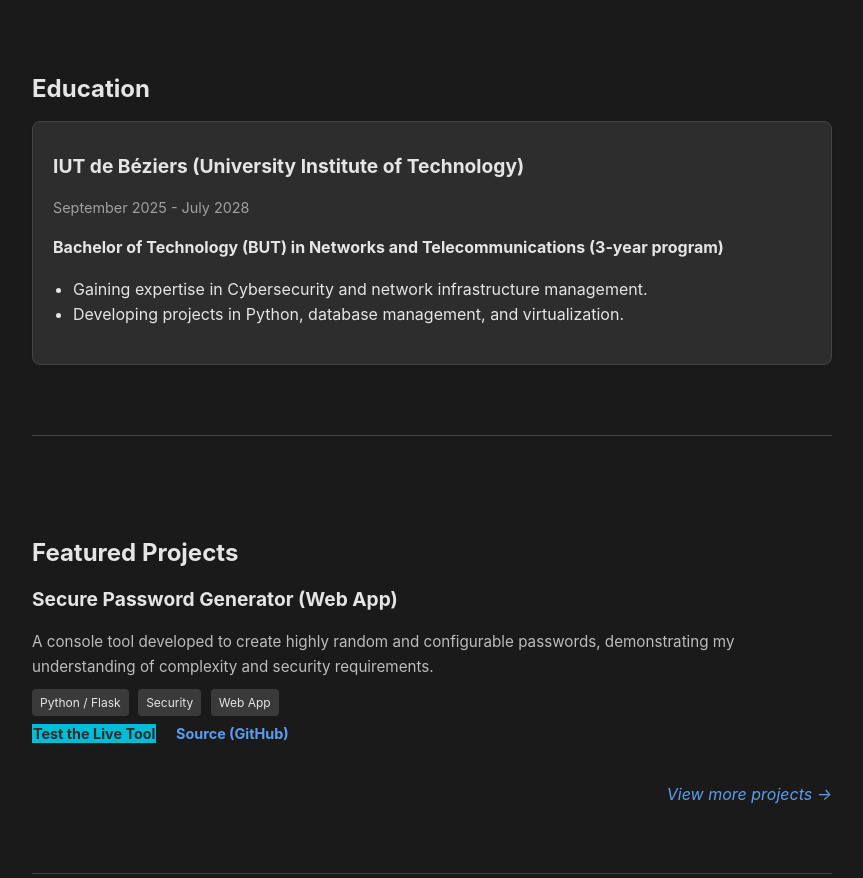
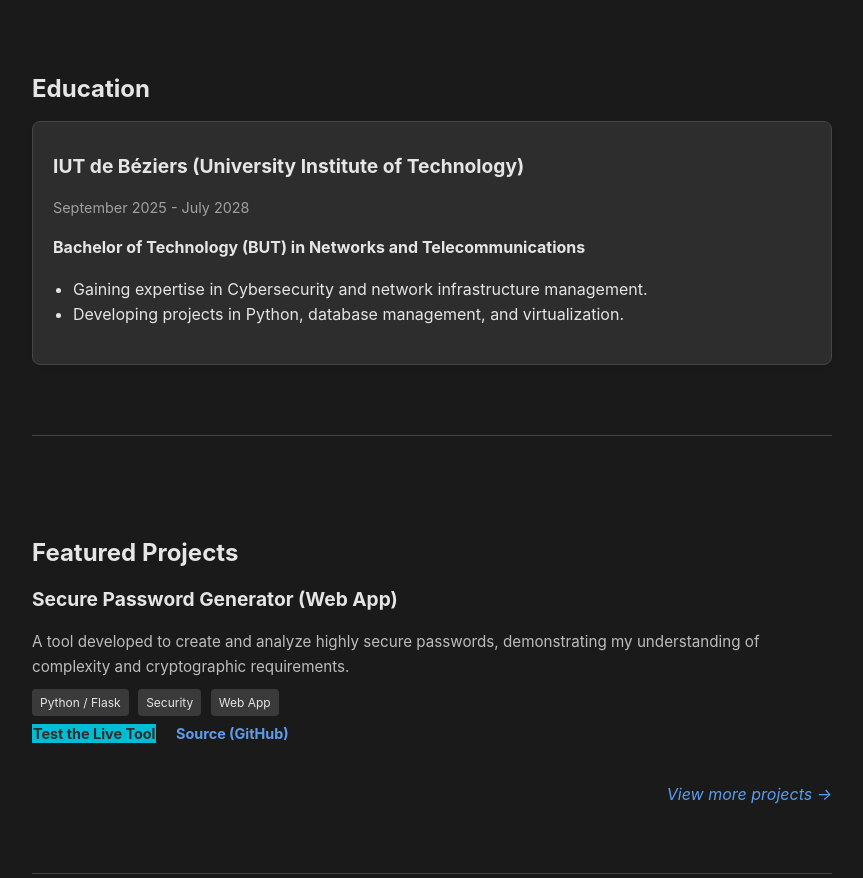
Before and after one commit to Night66fr/STANDEV, a Flask app: page /en in a window 1280 px wide. Shown: the part 560-1438 px from the top of the page, without its empty margins (208-1071 px from the left). Run offline with Flask 3, Linux system fonts and the light colour scheme.

Commit message:
Update index-en.html

```diff
--- a/templates/index-en.html
+++ b/templates/index-en.html
@@ -6,9 +6,7 @@
     <title>Stan DEV</title>
 
     <link rel="stylesheet" href="{{ url_for('static', filename='css/portfolio.css') }}">
-
     <link rel="icon" href="{{ url_for('static', filename='image/favicon.png') }}" type="image/png">
-
     <script src="{{ url_for('static', filename='js/script.js') }}" defer></script>
 </head>
 <body class="dark-theme">
@@ -18,7 +16,6 @@
             <a href="#home">Home</a>
             <a href="#projects">Projects</a>
             <a href="#blog">Blog</a>
-
             <a href="{{ url_for('contact_en') }}">Contact</a>
         </nav>
 
@@ -56,7 +53,7 @@
             <div class="card">
                 <h4>IUT de Béziers (University Institute of Technology)</h4>
                 <p class="date">September 2025 - July 2028</p>
-                <p><strong>Bachelor of Technology (BUT) in Networks and Telecommunications (3-year program)</strong></p>
+                <p><strong>Bachelor of Technology (BUT) in Networks and Telecommunications</strong></p>
                 <ul>
                     <li>Gaining expertise in Cybersecurity and network infrastructure management.</li>
                     <li>Developing projects in Python, database management, and virtualization.</li>
@@ -71,15 +68,15 @@
 
             <div class="project-card">
                 <h4>Secure Password Generator (Web App)</h4>
-                <p class="description">A console tool developed to create highly random and configurable passwords, demonstrating my understanding of complexity and security requirements.</p>
+                <p class="description">A tool developed to create and analyze highly secure passwords, demonstrating my understanding of complexity and cryptographic requirements.</p>
                 <div class="tags">
                     <span>Python / Flask</span>
                     <span>Security</span>
                     <span>Web App</span>
                 </div>
                 <div class="project-links">
-                    <a href="{{ url_for('password_tool') }}" class="btn btn-primary">Test the Live Tool</a>
-                    <a href="[Project 1 Source Link]" target="_blank">Source (GitHub)</a>
+                    <a href="{{ url_for('password_tool_en') }}" class="btn btn-primary">Test the Live Tool</a>
+                    <a href="https://github.com/Night66fr" target="_blank">Source (GitHub)</a>
                 </div>
             </div>
             <p class="more-link"><a href="https://github.com/Night66fr?tab=repositories" target="_blank">View more projects →</a></p>
```
Lines whose indentation alone changed are shown as unchanged.
